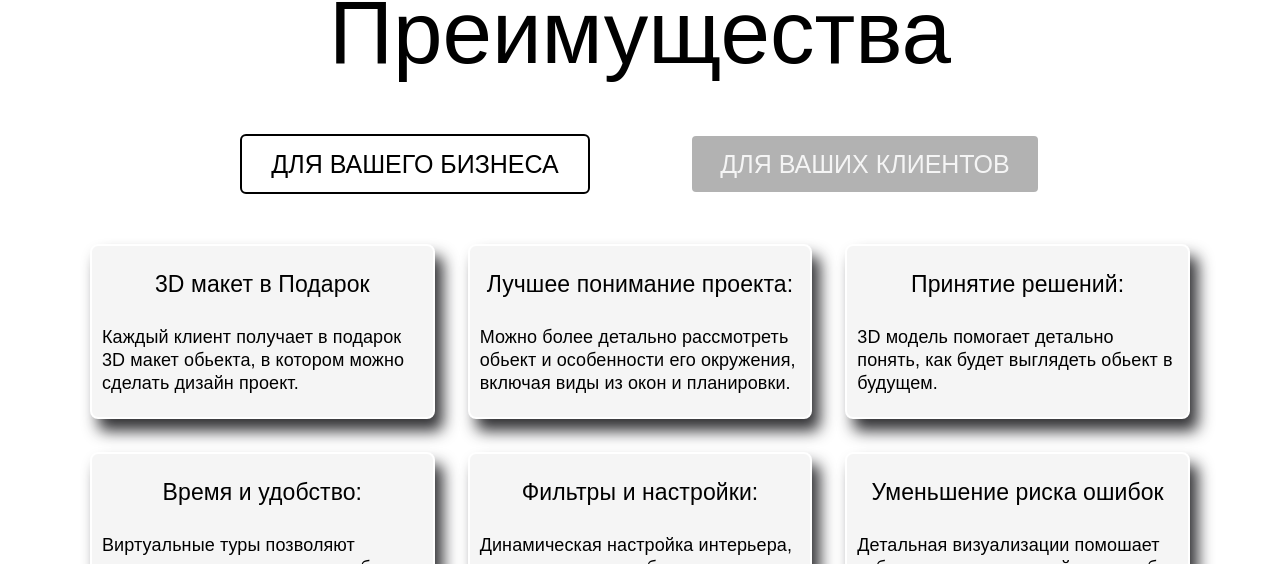
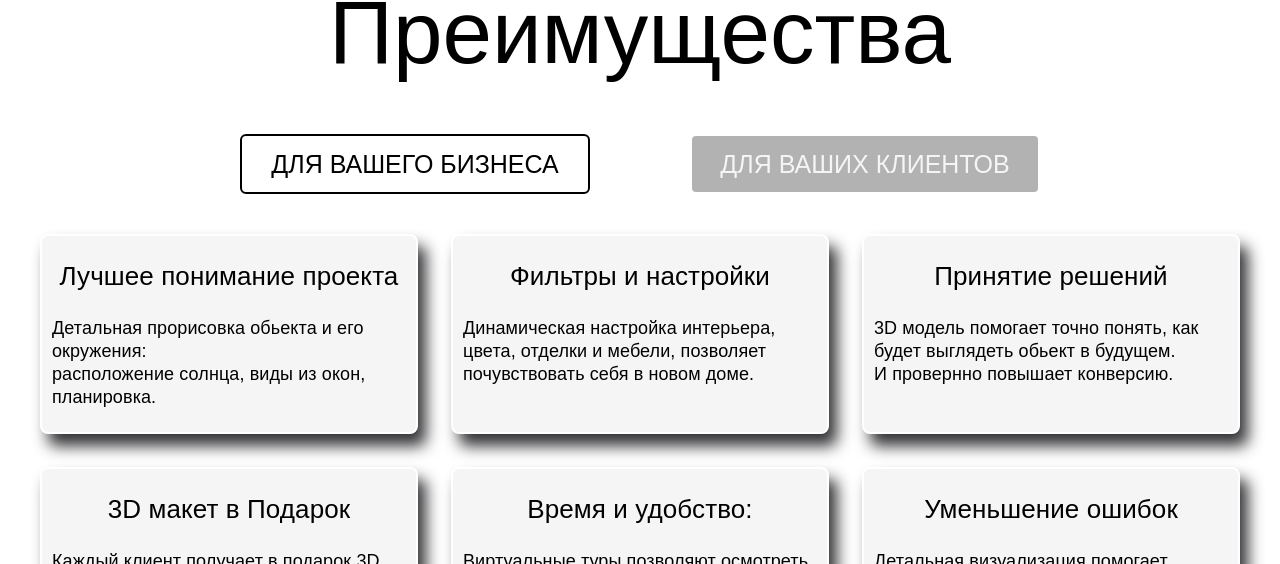
Before and after one commit to webdotG/3D_SPB, a React (Vite) app: page / in a window 1280 px wide. Both pictures are taken after a click on the button "ДЛЯ ВАШИХ КЛИЕНТОВ". Shown: the part 5846-6410 px from the top of the page. Built offline with nearby package versions, Linux system fonts and the light colour scheme.

Commit message:
advantagies text

```diff
--- a/src/components/main/advantagesClient/advantages.module.scss
+++ b/src/components/main/advantagesClient/advantages.module.scss
@@ -23,7 +23,7 @@
 
 .buttons-container{
   padding-top: 50px;
-  padding-bottom: 50px;
+  padding-bottom: 40px;
   width: 800px;
   margin: 0 auto;
   display: flex;
@@ -59,7 +59,9 @@
 
 
 .advantages-list {
-  max-width: 1100px;
+  padding-left: 40px;
+  padding-right: 40px;
+  max-width: 100vw;
   padding-bottom: 50px;
   margin: 0 auto;
   display: grid;
@@ -69,7 +71,7 @@
 }
 
 .advantages-item {
-  min-height: 175px;
+  min-height: 200px;
   background-color: #f5f5f5;
   padding: 10px;
   border-radius: 8px;
@@ -82,9 +84,8 @@
 
   h4 {
     padding-top: 15px;
-    padding-bottom: 15px;
-    margin-bottom: auto;
-    font-size: 23px;
+    padding-bottom: 25px;
+    font-size: 26px;
     font-weight: 300;
     letter-spacing: 0.1px;
   }
--- a/src/components/main/advantagesClient/advantagesClient.tsx
+++ b/src/components/main/advantagesClient/advantagesClient.tsx
@@ -48,12 +48,12 @@ export default function AdvantagesClient() {
 
       <div className={style['buttons-container']}>
         <button onClick={showBusiness}
-        className={`${style['button-business']} ${showBusinessAdvantages ? style['button-active'] : ''}`}
+          className={`${style['button-business']} ${showBusinessAdvantages ? style['button-active'] : ''}`}
         >
           Для вашего бизнеса
         </button>
         <button onClick={showClients}
-        className={`${style['button-clients']} ${showClientAdvantages ? style['button-active'] : ''}`}
+          className={`${style['button-clients']} ${showClientAdvantages ? style['button-active'] : ''}`}
         >
           Для ваших клиентов
         </button>
@@ -65,26 +65,34 @@ export default function AdvantagesClient() {
         <ul className={style['advantages-list']}>
         <li className={style['advantages-item']}>
             <h4>
+              Лучшее понимание проекта
+            </h4>
+            <p>
+              Детальная прорисовка обьекта и его окружения:<br/> расположение солнца, виды из окон, планировка.
+            </p>
+          </li>
+          <li className={style['advantages-item']}>
+            <h4>
+              Фильтры и  настройки
+            </h4>
+            <p>
+              Динамическая настройка интерьера, цвета, отделки и мебели, позволяет почувствовать себя в новом доме.
+            </p>
+          </li>
+          <li className={style['advantages-item']}>
+            <h4>
+              Принятие решений
+            </h4>
+            <p>
+              3D модель помогает точно понять, как будет выглядеть обьект в будущем.<br/> И провернно повышает конверсию.
+            </p>
+          </li>
+          <li className={style['advantages-item']}>
+            <h4>
               3D макет в Подарок
             </h4>
             <p>
               Каждый клиент получает в подарок 3D макет обьекта, в котором можно сделать дизайн проект.
-            </p>
-          </li>
-          <li className={style['advantages-item']}>
-            <h4>
-              Лучшее понимание проекта:
-            </h4>
-            <p>
-              Можно более детально рассмотреть обьект и особенности его окружения, включая виды из окон и планировки.
-            </p>
-          </li>
-          <li className={style['advantages-item']}>
-            <h4>
-              Принятие решений:
-            </h4>
-            <p>
-              3D модель помогает детально понять, как будет выглядеть обьект в будущем.
             </p>
           </li>
           <li className={style['advantages-item']}>
@@ -97,18 +105,10 @@ export default function AdvantagesClient() {
           </li>
           <li className={style['advantages-item']}>
             <h4>
-              Фильтры и  настройки:
+              Уменьшение ошибок
             </h4>
             <p>
-              Динамическая настройка интерьера, цвета, отделки и мебели, позволяет почувствовать себя в новом доме.
-            </p>
-          </li>
-          <li className={style['advantages-item']}>
-            <h4>
-              Уменьшение риска ошибок
-            </h4>
-            <p>
-              Детальная визуализации помошает избежать недоразумений или ошибок при выборе и покупке недвижимости
+              Детальная визуализация помогает избежать недоразумений при выборе недвижимости
             </p>
           </li>
         </ul>
@@ -123,7 +123,7 @@ export default function AdvantagesClient() {
               Повышает уровень доверия
             </h4>
             <p>
-              Высококачественный 3D макет говорит о профессионализме застройщика и внущает доверие у будущих владельцев недвижимости.
+              Высококачественный 3D макет внушает доверие у будущих владельцев и говорит о профессионализме застройщика.
             </p>
           </li>
           <li className={style['advantages-item']}>
@@ -131,23 +131,31 @@ export default function AdvantagesClient() {
               Клиенты на раннем этапе
             </h4>
             <p>
-              Визуализация и Туры по обьекту привлекают внимание покупателей и помогают в продаже еще до завершения строительства.
+              Визуализация и Туры привлекают внимание покупателей и помогают в продаже еще до завершения строительства.
             </p>
           </li>
           <li className={style['advantages-item']}>
             <h4>
-             Коммуникация с клиентами
+              Коммуникация с клиентами
             </h4>
             <p>
-              Наши технологии упрощают коммуникацию с клиентами и помогают проще согласовывать их требования.
+              Наши технологии упрощают коммуникацию с клиентами и помогают быстрее согласовывать их требования.
             </p>
           </li>
           <li className={style['advantages-item']}>
             <h4>
-              Улучшение маркетинговой стратегии
+              Конкурентоспособность
             </h4>
             <p>
-              3D визуализации позволяют вам максимально эффективно продвигать свои проекты, привлекая покупателей.
+              Новые технологии всегда позволяют выделиться на рынке и привлечь больше внимания.
+            </p>
+          </li>
+          <li className={style['advantages-item']}>
+            <h4>
+              Улучшение маркетинга
+            </h4>
+            <p>
+              3D визуализация позволяет вам максимально эффективно продвигать свои проекты, привлекая покупателей.
             </p>
           </li>
           <li className={style['advantages-item']}>
@@ -155,17 +163,10 @@ export default function AdvantagesClient() {
               Сколько угодно контента
             </h4>
             <p>
-              Вы неограниченны в колличестве фото и видео вашего объекта с любого ракурса
+              Вы неограниченны в колличестве фото и видео вашего объекта.
             </p>
           </li>
-          <li className={style['advantages-item']}>
-            <h4>
-              Конкурентоспособность:
-            </h4>
-            <p>
-              Новые техгологии всегда позволяют выделиться на рынке и привлечь больше внимания.
-            </p>
-          </li>
+
         </ul>
       </section>
 
--- a/src/components/main/technology/technology.tsx
+++ b/src/components/main/technology/technology.tsx
@@ -15,8 +15,8 @@ const projects = [
 
   },
   {
-    title: '3D тур по квартире',
-    description: 'Позволяет вам виртуально исследовать внутреннее пространство помещения.',
+    title: '3D тур по обьекту',
+    description: 'Позволяет виртуально исследовать внутреннее пространство помещения.',
     descriptionTwo: 'Cильно упрощает процесс выбора и обеспечивает реалистичное представление.',
     src: "video2.mp4",
     color: "black"
@@ -24,13 +24,13 @@ const projects = [
   {
     title: '2D и 3D планировки',
     description: 'Предоставляем трехмерные модели и двухмерные схемы помещений. ',
-    descriptionTwo: 'Это полезно при визуализации дизайна, а также для обнаружения потенциальных проблем или несоответствий в планировке до начала реальных работ.',
+    descriptionTwo: 'Полезно при визуализации дизайна и для обнаружения потенциальных проблем или несоответствий в планировке до начала реальных работ.',
     src: "video3.mp4",
     color: "black"
   },
   {
     title: 'Наличие свободных или купленных квартир',
-    description: 'Это помогает потенциальным покупателям сориентироваться в доступных вариантах и принять информированное решение.',
+    description: 'Помогает вам соориентироваться в доступных вариантах и принять информированное решение.',
     descriptionTwo:'Эта опция позволяет получить полную картину о текущем состоянии рынка недвижимости и предложении в данном районе или комплексе.',
     src: "video4.mp4",
     color: "black"
@@ -44,7 +44,7 @@ const projects = [
   },
   {
     title: 'Онлайн бронирование',
-    description: 'Позволяет быстро и удобно забронировать желаемый объект недвижимости, не тратя время на личное присутствие или бумажную работу. ',
+    description: 'Позволяет быстро и удобно забронировать желаемый объект, экономя время на личном присутствии. ',
     descriptionTwo: 'Ускоряет процесс сделки и снижает риск потери интересующего объекта.',
     src: "video6.mp4",
     color: "black"
--- a/src/components/main/technology/technologyCard.module.scss
+++ b/src/components/main/technology/technologyCard.module.scss
@@ -28,7 +28,7 @@
       text-align: left;
       margin: 0px;
       padding: 0;
-      padding-top: 30px;
+      padding-top: 20px;
       padding-left: 50px;
       font-size: 52px;
       z-index: 10;
```
